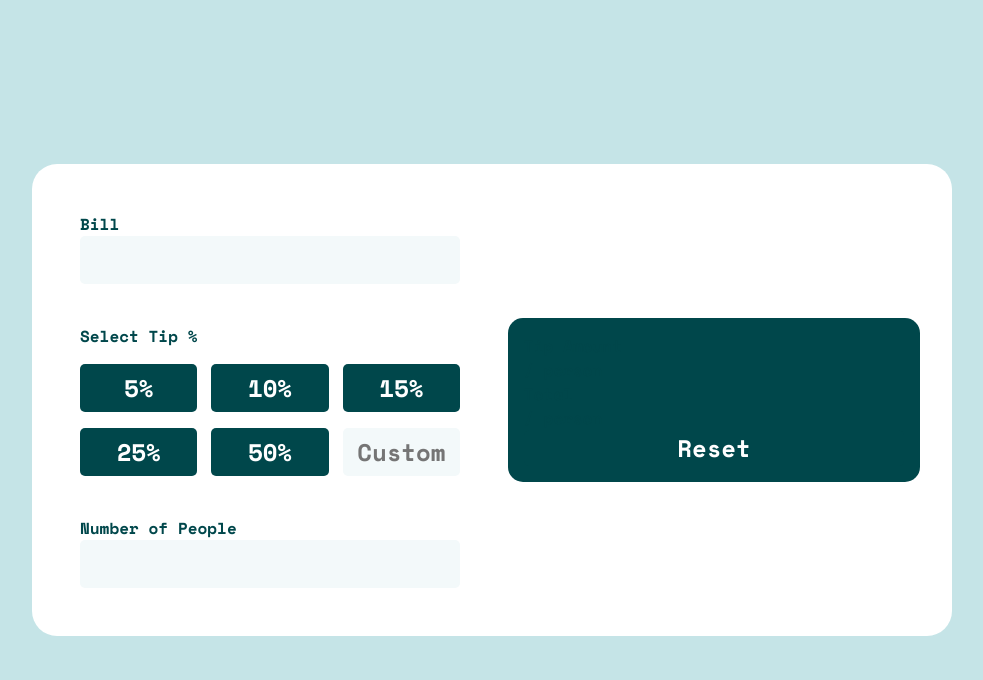
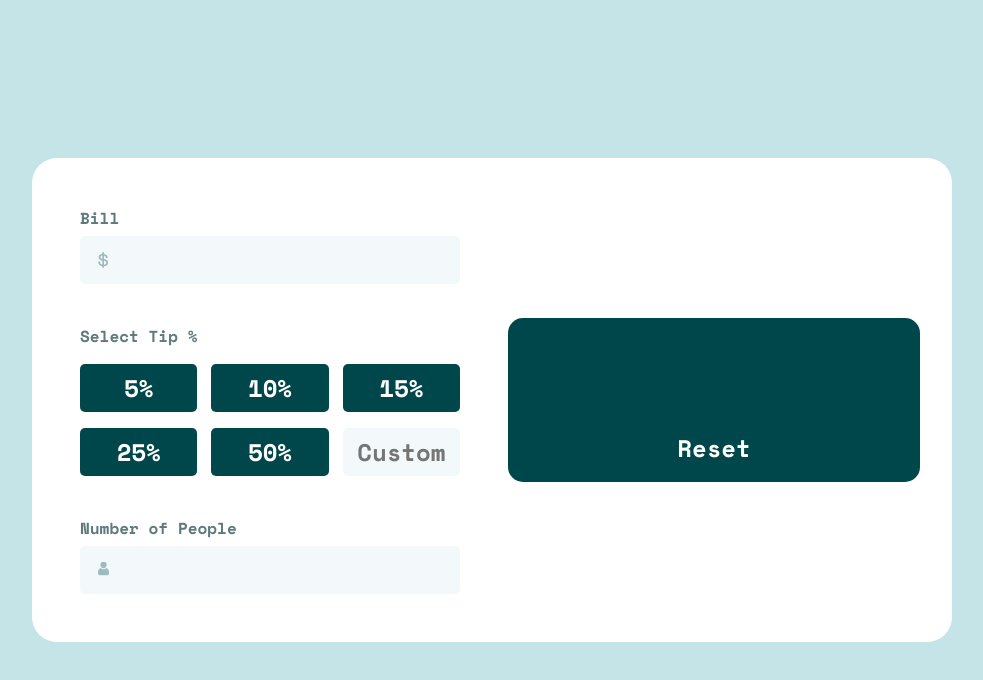
Before and after one commit to slavon213/tip-calculator, a plain HTML site: page index.html in a window 1280 px wide. Shown: the whole page, without its empty margins (148-1131 px from the left). Drawn offline with nearby package versions, Linux system fonts and the light colour scheme.

Commit message:
add icons to inputs

```diff
--- a/index.html
+++ b/index.html
@@ -12,9 +12,9 @@
             <!-- <div class="container"> -->
                 <form>
                     <div class="half calculator">
-                        <div>
+                        <div class="with-icon">
                             <label for="bill">Bill</label>
-                            <input type="number" name="bill" id="bill" step="0.01" />
+                            <div class="dollar"><input type="number" name="bill" id="bill" step="0.01" /></div>
                         </div>
                         <div class="tip-buttons">
                             <label for="custom-tip">Select Tip %</label>
@@ -27,9 +27,9 @@
                                 <input type="number" name="custom-tip" id="custom-tip" placeholder="Custom"/>
                             </div>
                         </div>
-                        <div>
+                        <div class="with-icon">
                             <label for="people-number">Number of People</label>
-                            <input type="number" name="people-number" id="people-number" min="1" step="1"/>
+                            <div class="person"><input type="number" name="people-number" id="people-number" min="1" step="1"/></div>
                         </div>
                     </div>
                     <div class="half display">
--- a/style.css
+++ b/style.css
@@ -85,6 +85,7 @@ input[type="number"] {
     text-align: end;
     border: none;
     outline: none;
+    caret-color: inherit;
 }
 
 button {
@@ -129,9 +130,41 @@ form {
 .calculator {
     gap: 40px;
 
-    /* label {
+    label {
+        color: var(--color-label-bill);
+    }
+}
 
-    } */
+.with-icon {
+    display: flex;
+    flex-direction: column;
+    gap: 6px;
+
+    input {
+        padding-inline-start: 30px;
+        /* padding-block: 16px; */
+    }
+    & > div {
+        position: relative;
+    }
+    & > div::before {
+        content: "";
+        display: inline-block;
+        width: 11px;
+        height: 17px;
+        background-repeat: no-repeat;
+        background-size: contain;
+        position: absolute;
+        left: 18px;
+        top: 50%;
+        transform: translateY(-50%);
+    }
+}
+.dollar::before {
+    background-image: url("./images/icon-dollar.svg");
+}
+.person::before {
+    background-image: url("./images/icon-person.svg");
 }
 
 .tip-buttons {
```
